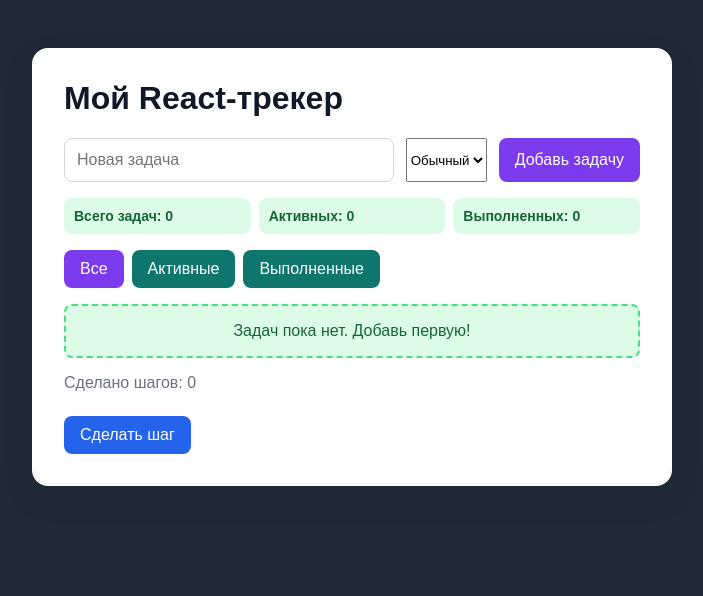
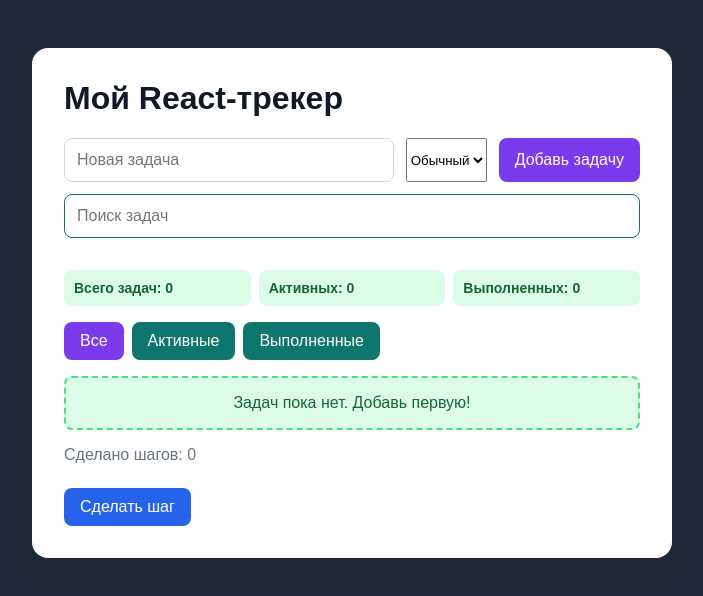
Before and after one commit to nursultaneskendir00/react-task-tracker, a React (Vite) app in the folder react-tasks/: page / in a window 1280 px wide. Shown: the top 596 px of the page, without its empty margins (288-991 px from the left). Built offline with nearby package versions, Linux system fonts and the light colour scheme.

Commit message:
Добавить поиск React задач

```diff
--- a/react-tasks/src/App.css
+++ b/react-tasks/src/App.css
@@ -202,3 +202,11 @@ form .add-task-button {
   color: #b91c1c;
   background-color: #fee2e2;
 }
+.search-input {
+  margin-bottom: 16px;
+  border-color: #0f766e;
+}
+.search-input:focus {
+  outline: 2px solid #14b8a6;
+  outline-offset: 2px;
+}
--- a/react-tasks/src/App.jsx
+++ b/react-tasks/src/App.jsx
@@ -7,6 +7,7 @@ function App() {
   const [count, setCount] = useState(0)
 
   const [filter,setFilter] = useState('all')
+  const [searchText, setSearchText] = useState ('')
   const [tasks, setTasks] = useState(() => {
     const savedTasks = localStorage.getItem('react-tasks')
     const parsedTasks = savedTasks ? JSON.parse(savedTasks) : []
@@ -73,6 +74,13 @@ function App() {
   const visibleTasks = tasks
   .map((task) => ({ task }))
   .filter(({ task }) => {
+    const matchesSearch = task.text
+    .toLowerCase()
+    .includes(searchText.toLowerCase())
+
+    if (!matchesSearch) {
+      return false
+    }
     if (filter === 'active') {
       return !task.completed
       }
@@ -93,6 +101,12 @@ function App() {
       <h1>Мой React-трекер</h1>
 
       <TaskForm onAddTask={addTask} />
+      <input
+      className="search-input"
+      value={searchText}
+      onChange={(event) => setSearchText(event.target.value)}
+      placeholder="Поиск задач"
+  />
 
       <div className="task-stats">
       <p>Всего задач: {tasks.length}</p>
```
Also changed, not shown: 1 other file (tests, documents, lock files or other folders).
